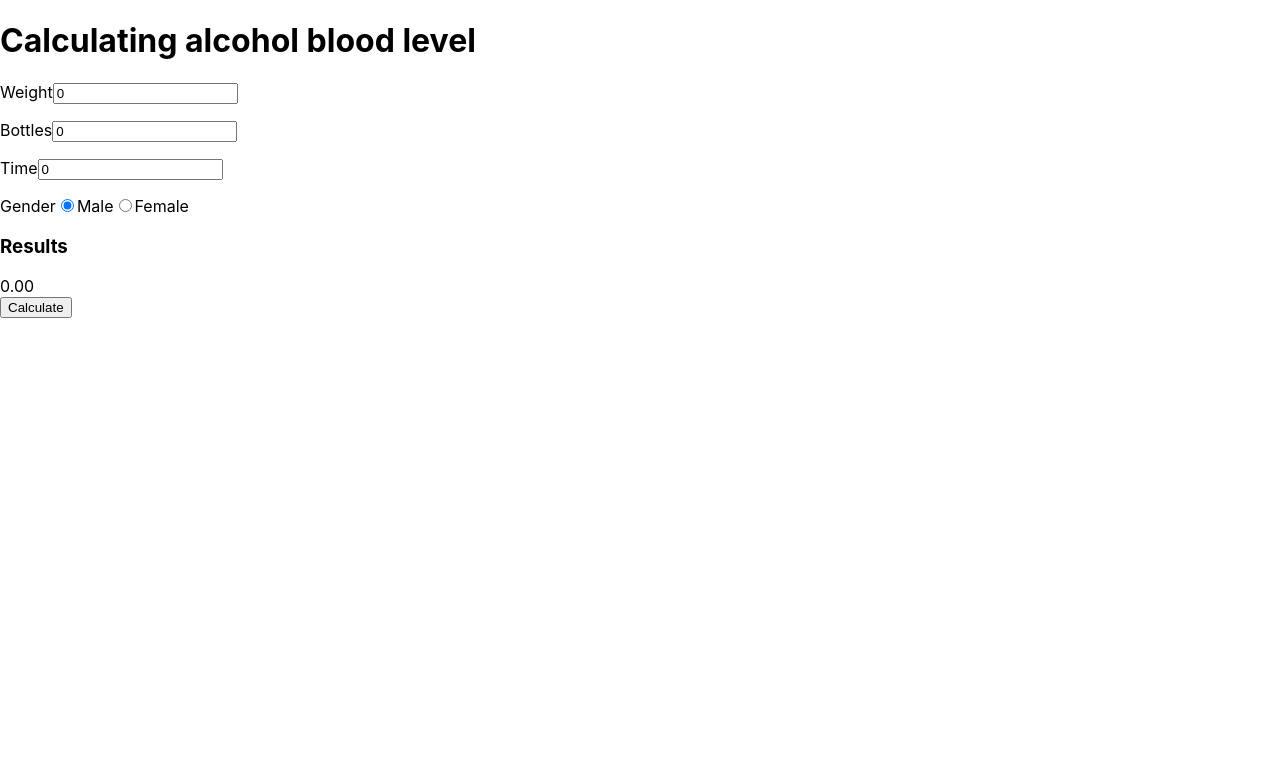
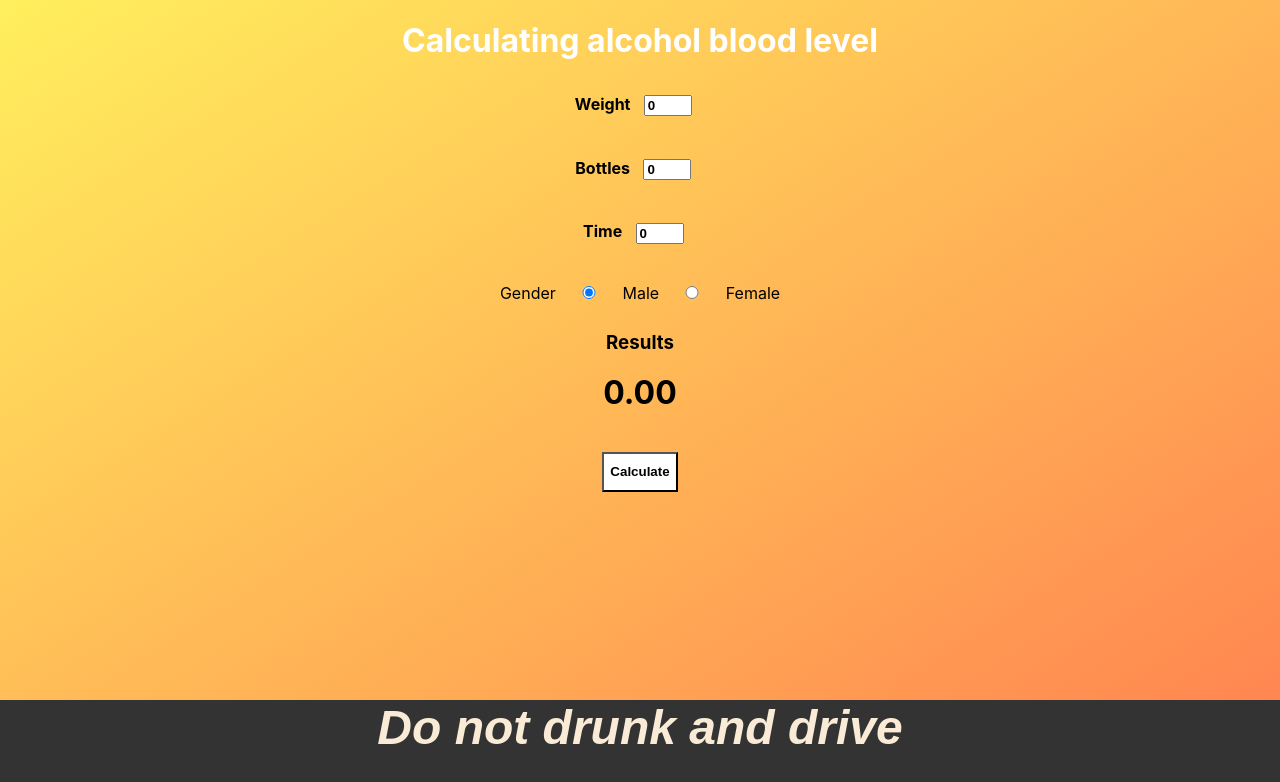
Before and after one commit to ToniJukkola/alcometer_teht1, a React (Create React App) app: page / in a window 1280 px wide. Shown: the top 782 px of the page. Built offline with nearby package versions, Linux system fonts and the light colour scheme.

Commit message:
Lisätty tyyliä.

```diff
--- a/src/App.js
+++ b/src/App.js
@@ -1,5 +1,7 @@
 import { useState } from 'react';
 import './App.css';
+
+
 
 function App() {
   const [paino, setPaino] = useState(0);
@@ -16,13 +18,16 @@ function App() {
     let grammat = litrat * 8 * 4.5;
     let kulutus = paino / 10;
     let jaljella = grammat - (kulutus * aika);
+
     if (sukupuoli === 'mies') {
-      pitoisuus =  jaljella / (paino * 0.7);
+      pitoisuus = jaljella / (paino * 0.7);
     }
     else {
-      pitoisuus =  jaljella / (paino * 0.6);
+      pitoisuus = jaljella / (paino * 0.6);
     }
+
     setTulos(pitoisuus);
+
   }
 
   return (
@@ -46,6 +51,13 @@ function App() {
         <div>
           <button type='button' onClick={lasketaan}>Calculate</button>
         </div>
+        <div>
+          <footer>
+          <div>
+            Do not drunk and drive
+          </div>
+          </footer>
+        </div>
 
    </form>
   );
--- a/src/index.css
+++ b/src/index.css
@@ -11,3 +11,52 @@ code {
   font-family: source-code-pro, Menlo, Monaco, Consolas, 'Courier New',
     monospace;
 }
+
+h1 {
+  color: white;
+}
+
+html {
+  background-image: linear-gradient(to bottom right, rgba(255, 230, 0, 0.637), coral);
+  height: 100%;
+}
+
+form {
+ text-align: center;
+}
+
+p {
+  font-weight: bold;
+}
+
+input {
+  font-weight: bold;
+  margin: 1em;
+  width: 3em;
+}
+
+output {
+  font-size: xx-large;
+  font-weight: bolder;
+}
+
+button {
+  font-weight: bold;
+  margin-top: 3em;
+  height: 3em;
+  background-color: white;
+}
+
+footer {
+  font-family: sans-serif;
+  font-weight: bolder;
+  font-style: italic;
+  font-size: xxx-large;
+  color: antiquewhite;
+  width: 100%;
+  height: 100px;
+  position: absolute;
+  bottom: 0;
+  background-color: #333;
+  display: table;
+}
```
Also changed, not shown: src/App.css (line endings or trailing spaces).
